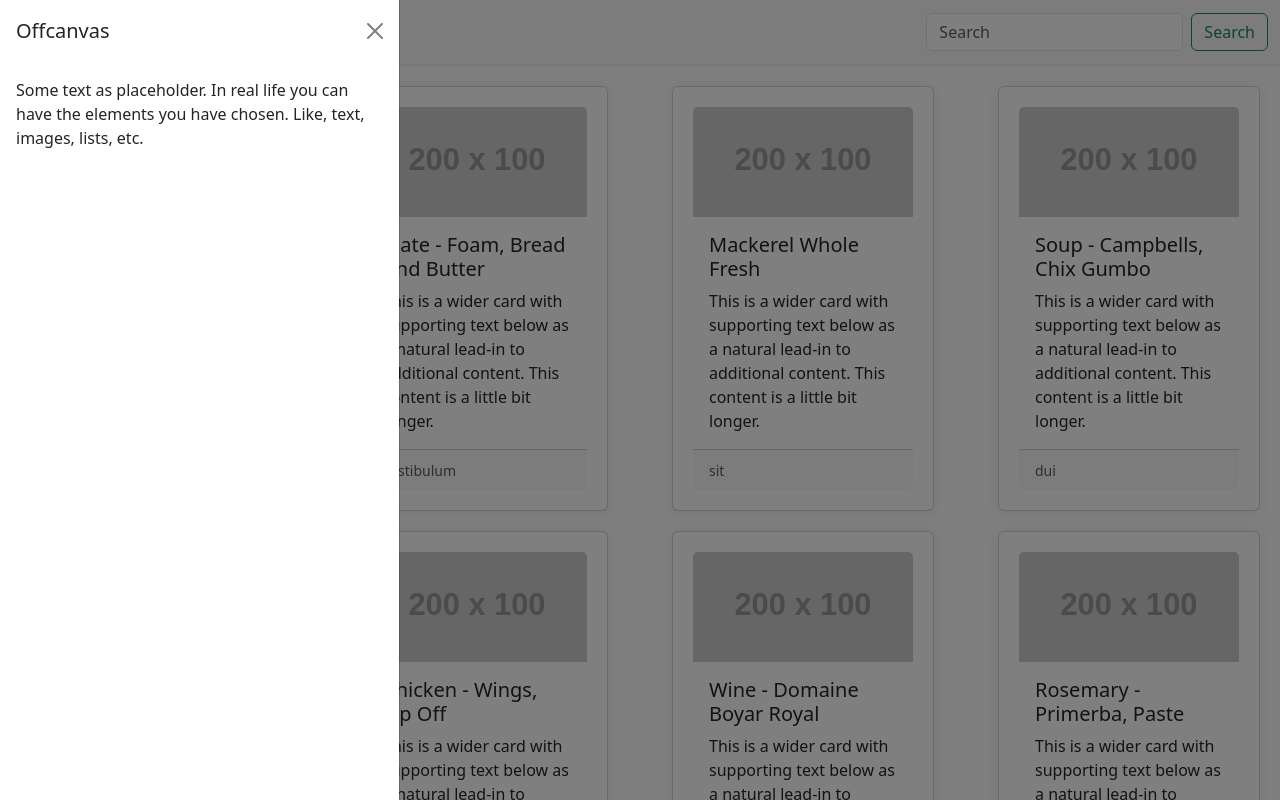
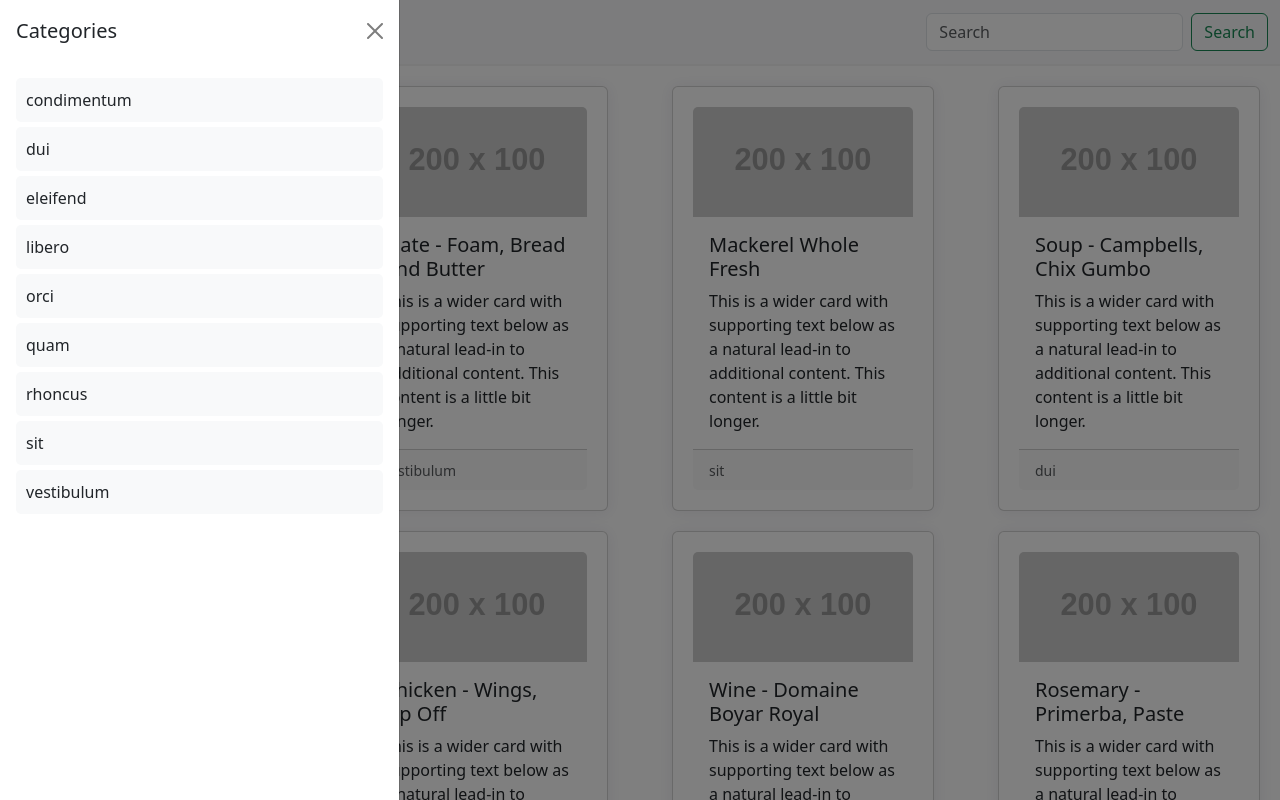
Before and after one commit to shamim7999/ecommerce-react, a React (Create React App) app: page / in a window 1280 px wide. Both pictures are taken after a click on the button "Category". Shown: the top 800 px of the page. Built offline with nearby package versions, Linux system fonts and the light colour scheme.

Commit message:
dynamically added categories to NewSidebar

```diff
--- /dev/null
+++ b/src/css/NewSidebar.css
@@ -0,0 +1,11 @@
+.category-item {
+    padding: 10px;
+    margin-bottom: 5px;
+    background-color: #f8f9fa;
+    border-radius: 5px;
+    cursor: pointer;
+  }
+
+  .category-item:hover {
+    background-color: #e9ecef;
+  }
--- a/src/sidebar/NewSidebar.js
+++ b/src/sidebar/NewSidebar.js
@@ -2,11 +2,31 @@
 import Button from 'react-bootstrap/Button';
 import Offcanvas from 'react-bootstrap/Offcanvas';
 
-const NewSidebar = ({handleChange}) => {
+
+import '../css//NewSidebar.css'
+
+const NewSidebar = ({ handleChange }) => {
   const [show, setShow] = useState(false);
 
   const handleClose = () => setShow(false);
   const handleShow = () => setShow(true);
+
+  const allProducts = localStorage.getItem('products') ? JSON.parse(localStorage.getItem('products')) : [];
+
+  // Create a set to store unique categories
+  const uniqueCategories = new Set();
+
+  // Filter out duplicates and add categories to the set
+  const uniqueProducts = allProducts.filter(product => {
+    if (!uniqueCategories.has(product.category)) {
+      uniqueCategories.add(product.category);
+      return true;
+    }
+    return false;
+  });
+
+  // Sort the unique products by category
+  const sortedUniqueCategories = [...uniqueCategories].sort();
 
   return (
     <>
@@ -16,11 +36,15 @@
 
       <Offcanvas show={show} onHide={handleClose}>
         <Offcanvas.Header closeButton>
-          <Offcanvas.Title>Offcanvas</Offcanvas.Title>
+          <Offcanvas.Title>Categories</Offcanvas.Title>
         </Offcanvas.Header>
         <Offcanvas.Body>
-          Some text as placeholder. In real life you can have the elements you
-          have chosen. Like, text, images, lists, etc.
+          {/* Render unique categories with styles */}
+          {sortedUniqueCategories.map((category, index) => (
+            <div key={index} className="category-item">
+              {category}
+            </div>
+          ))}
         </Offcanvas.Body>
       </Offcanvas>
     </>
```
Also changed, not shown: src/sidebar/category/Category.js (line endings or trailing spaces).
